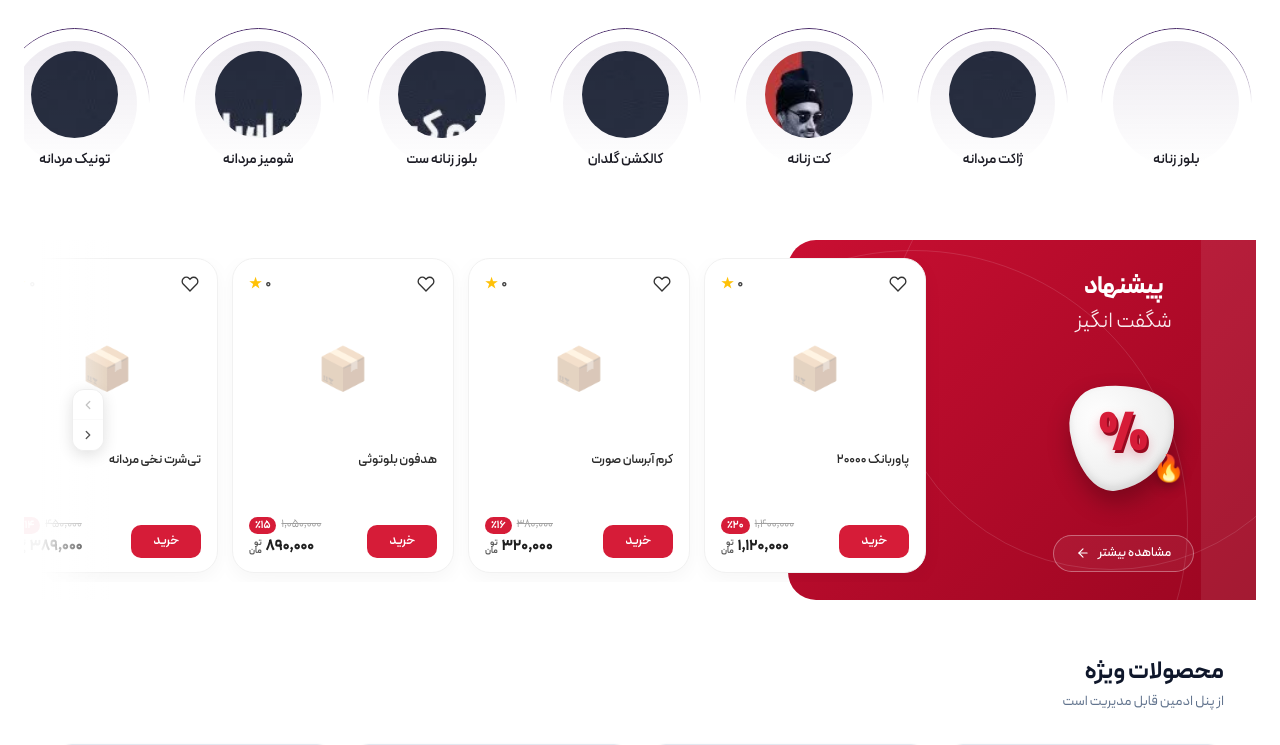
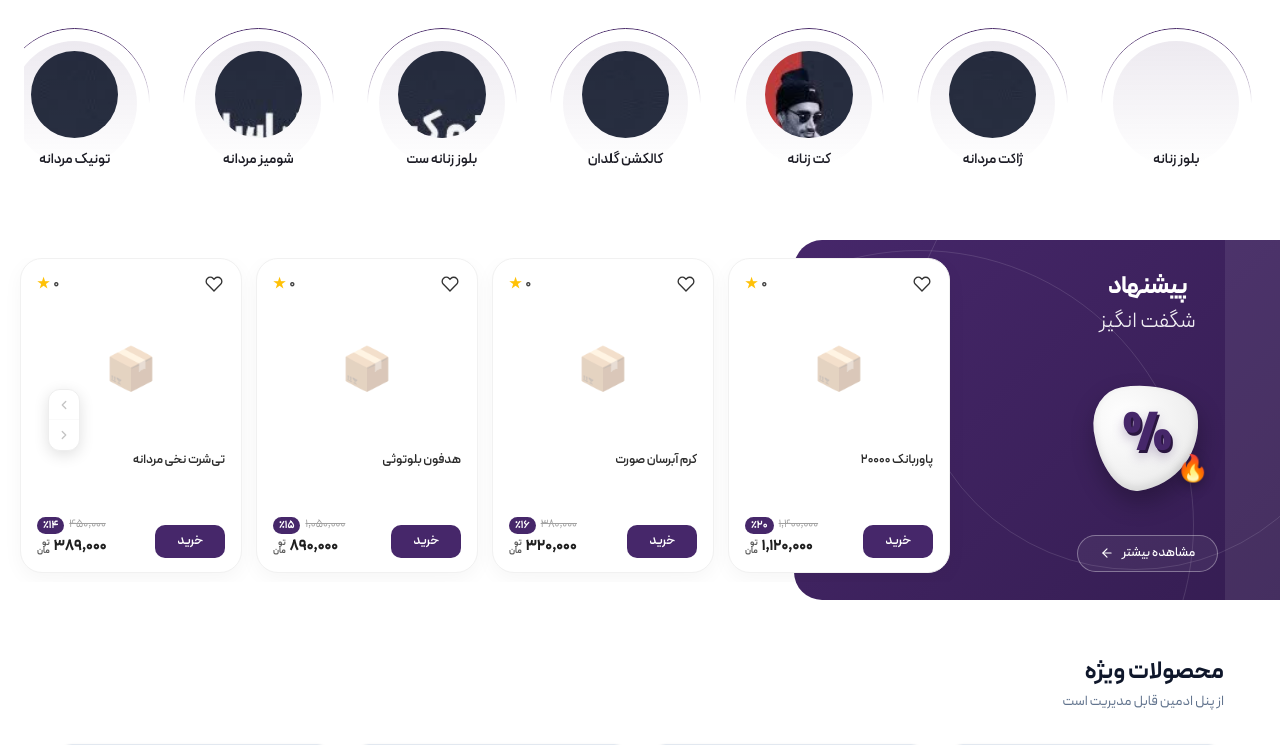
Before and after one commit to foroshgahsaz/baharfc, a Laravel app: page / in a window 1280 px wide. Shown: the part 707-1452 px from the top of the page. Run offline with Laravel 12, Linux system fonts and the light colour scheme; data comes from the database, SQL or seed files in the repository; data that the repository does not hold is empty; style sheets or scripts are compiled from the project's sources; some libraries are stand-ins or nearby versions.

Commit message:
fix(shop): full-width amazing deals with brand purple #46276A
Break the special-deals section out to viewport width and replace
all crimson accents with the shop purple palette.

Co-authored-by: محمد سیفی - فروشگاه ساز <foroshgahsaz@users.noreply.github.com>

```diff
--- a/resources/css/lebasino-shop.css
+++ b/resources/css/lebasino-shop.css
@@ -531,12 +531,19 @@
 
 /* پیشنهاد شگفت‌انگیز — اسلایدر تخفیفات زیر دسته‌بندی */
 .lebasino-page .amazing-section {
+    --amazing-brand: #46276a;
+    --amazing-brand-deep: #351d52;
+    --amazing-brand-hover: #2d1845;
+    --amazing-brand-shadow: #2a1640;
+
     position: relative;
     display: flex;
     align-items: center;
-    width: 100%;
+    width: 100vw;
+    max-width: 100vw;
     height: 360px;
     margin-top: 47px;
+    margin-inline: calc(50% - 50vw);
     overflow: hidden;
 }
 
@@ -547,7 +554,7 @@
     width: 38%;
     height: 100%;
     border-radius: 28px 0 0 28px;
-    background: linear-gradient(135deg, #c90f32 0%, #9b0621 100%);
+    background: linear-gradient(135deg, var(--amazing-brand) 0%, var(--amazing-brand-deep) 100%);
     z-index: 1;
     overflow: hidden;
 }
@@ -645,10 +652,10 @@
 .lebasino-page .amazing-percent-symbol {
     font-size: 54px;
     font-weight: 900;
-    color: #d61c38;
+    color: var(--amazing-brand);
     text-shadow:
-        2px 3px 0 #990a20,
-        0 6px 12px rgba(214, 28, 56, 0.35);
+        2px 3px 0 var(--amazing-brand-shadow),
+        0 6px 12px color-mix(in srgb, var(--amazing-brand) 35%, transparent);
     transform: rotate(8deg);
     user-select: none;
 }
@@ -753,7 +760,7 @@
 }
 
 .lebasino-page .amazing-wishlist-link:is(:hover, :focus-visible) svg {
-    stroke: #d61c38;
+    stroke: var(--amazing-brand);
 }
 
 .lebasino-page .amazing-rating {
@@ -805,7 +812,7 @@
 }
 
 .lebasino-page .amazing-product-title a:is(:hover, :focus-visible) {
-    color: #d61c38;
+    color: var(--amazing-brand);
 }
 
 .lebasino-page .amazing-product-card-footer {
@@ -820,7 +827,7 @@
     padding: 7px 22px;
     border: 0;
     border-radius: 10px;
-    background-color: #d61c38;
+    background-color: var(--amazing-brand);
     color: #fff;
     font-size: 13px;
     font-weight: 600;
@@ -828,7 +835,7 @@
 }
 
 .lebasino-page .amazing-buy-btn:is(:hover, :focus-visible) {
-    background-color: #b5142d;
+    background-color: var(--amazing-brand-hover);
 }
 
 .lebasino-page .amazing-price-box {
@@ -853,7 +860,7 @@
 .lebasino-page .amazing-discount-badge {
     padding: 1px 6px;
     border-radius: 10px;
-    background-color: #d61c38;
+    background-color: var(--amazing-brand);
     color: #fff;
     font-size: 10.5px;
     font-weight: 700;
@@ -934,7 +941,7 @@
 
 .lebasino-page .amazing-nav-arrow:is(:hover, :focus-visible) {
     background: #f5f5f5;
-    color: #d61c38;
+    color: var(--amazing-brand);
 }
 
 .lebasino-page .amazing-nav-arrow:disabled {
@@ -1249,7 +1256,7 @@
         flex-direction: column;
         height: auto;
         margin-top: 32px;
-        padding: 15px;
+        padding: 15px 0;
         gap: 16px;
     }
 
```
Also changed, not shown: 3 other files.
